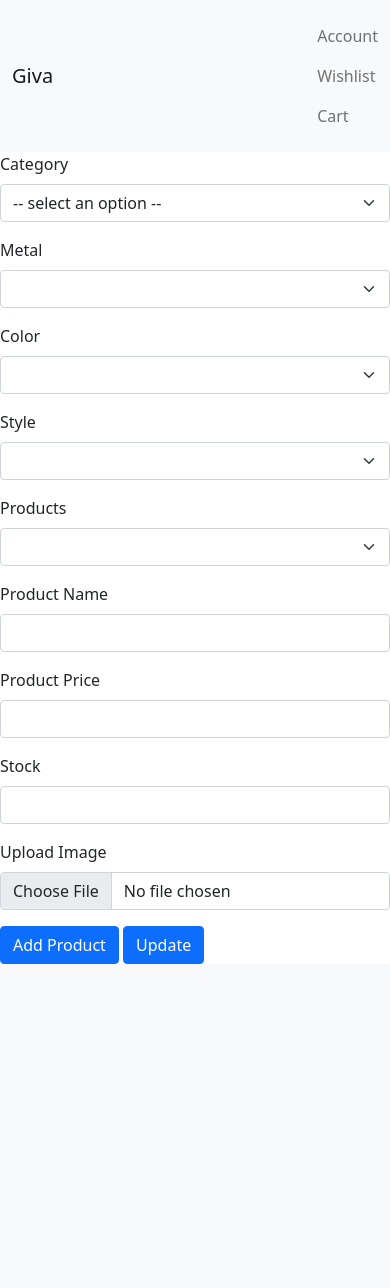
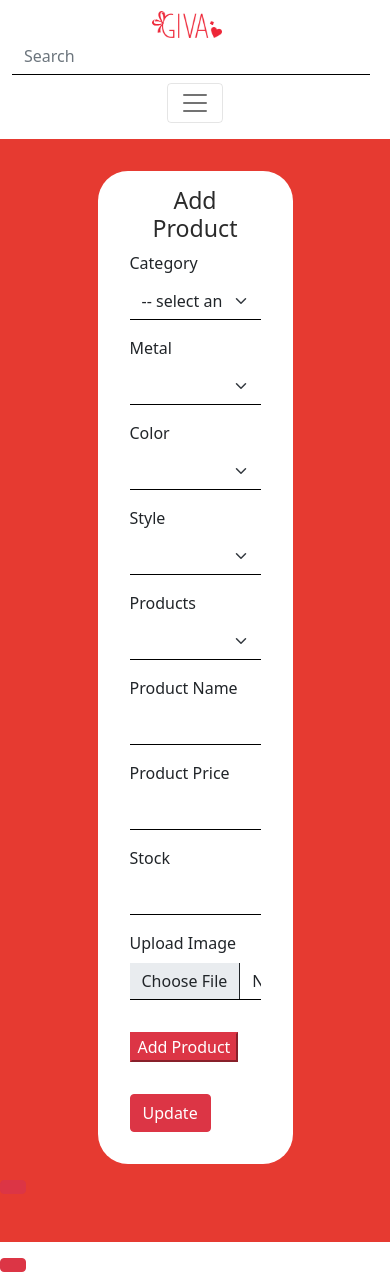
Before and after one commit to takshrana/E-commerce, a Flask app: page /add/product in a window 390 px wide. Before the commit the page ends 964 px from the top, so only its background shows below. Run offline with Flask 3, Linux system fonts and the light colour scheme; lists and menus that the app fills with data are empty; some libraries are stand-ins or nearby versions.

Commit message:
Added css for input forms and index page product cards

```diff
--- a/app/routes/product/update.py
+++ b/app/routes/product/update.py
@@ -251,7 +251,7 @@
         else:
             if file and allowed_file(file.filename):
                 num = db.session.execute(db.select(Product).order_by(Product.id.desc())).scalar().id + 1
-                file.filename = f"product_{num}.{file.filename.rsplit('.', 1)[1].lower()}"
+                file.filename = f"product_{item.id}.{file.filename.rsplit('.', 1)[1].lower()}"
                 img_url = secure_filename(file.filename)
                 file.save(os.path.join('app/static/img/products', img_url))
                 item.img_url = img_url
--- a/app/static/css/styles.css
+++ b/app/static/css/styles.css
@@ -0,0 +1,135 @@
+.form-select, .form-control{
+   border: 0px!important;
+   outline:0px!important;
+   border-bottom: 0.5px solid black !important;
+   border-radius: 0px!important;
+}
+
+.form-label{
+   font-weight: 500;
+}
+
+.logo-img {
+    width: 100px;
+}
+
+.search-bar{
+    width: 800px;
+}
+
+.form-page-bg{
+   background-color: #e63a31;
+   padding: 2rem 0;
+}
+
+.form-div{
+   width: 50%;
+   margin: auto;
+   border-radius: 30px;
+   padding: 1rem 2rem;
+   background-color: white;
+}
+
+.form-title{
+   color: #2b2b2b;
+   text-align: center;
+}
+
+.form-btn{
+   margin: 1rem 0;
+}
+
+.list-group-item{
+   border: 0px;
+}
+
+.product-grid{
+   margin: 0px 5%;
+   padding: 0px;
+}
+
+.card-container{
+   padding: 0px;
+}
+
+.product-card{
+   margin: 2px;
+   border: 0px;
+   padding: 0px;
+   width: 450px !important;
+}
+
+.card-btn{
+   width: 100%;
+   color: white;
+   background-color: #e9718b;
+   border-radius: 10px;
+}
+
+.product-body{
+   padding: 10px 0px;
+}
+
+.product-title{
+   overflow: hidden;
+   text-overflow: ellipsis;
+   white-space: nowrap;
+   color: grey;
+   font-weight: 500;
+   font-size: 17px;
+   max-width: 100%;
+}
+
+.product-price{
+   font-size: 15px;
+   font-weight: 500;
+   margin-bottom: 8px;
+}
+
+.banner-container{
+   padding: 20px 0 0 0;
+}
+
+.banner-img{
+   width: 100%;
+}
+
+@media (max-width: 765px){
+   .logo-img {
+      width: 70px;
+  }
+}
+
+
+@media (min-width: 575.98px) and (max-width: 765px) {
+ .search-bar{
+    width: 350px;
+ }
+ .offcanvas-item{
+    border-bottom: 1px solid black;
+ }
+ }
+
+@media (min-width: 767.98px) and (max-width: 990.98px) {
+ .search-bar{
+    width: 500px;
+ }
+ .offcanvas-item{
+    border-bottom: 0.5px solid black;
+ }
+ .offcanvas-item:hover{
+ background-color: #f8f9fa;
+ }
+ }
+
+@media (min-width: 991.98px) and (max-width: 1199.98px) {
+ .search-bar{
+    width: 600px;
+ }
+ }
+
+@media (min-width: 1199.98px) and (max-width: 1399.98px) {
+    .search-bar{
+    width: 700px;
+ }
+  }
--- a/app/templates/base.html
+++ b/app/templates/base.html
@@ -5,15 +5,29 @@
     <meta name="viewport" content="width=device-width, initial-scale=1">
     <title>{% block title %}{% endblock %}</title>
     <link href="https://cdn.jsdelivr.net/npm/bootstrap@5.0.2/dist/css/bootstrap.min.css" rel="stylesheet"
-          integrity="sha384-EVSTQN3/azprG1Anm3QDgpJLIm9Nao0Yz1ztcQTwFspd3yD65VohhpuuCOmLASjC" crossorigin="anonymous">
+    integrity="sha384-EVSTQN3/azprG1Anm3QDgpJLIm9Nao0Yz1ztcQTwFspd3yD65VohhpuuCOmLASjC" crossorigin="anonymous">
     <link rel="stylesheet" href="{{ url_for('static', filename='css/styles.css') }}">
 </head>
 <body>
 
-<nav class="navbar navbar-expand-lg navbar-light bg-light">
-  <div class="container-fluid">
-    <a class="navbar-brand" href="{{ url_for('home.index') }}">Giva</a>
-    <div class="navbar ms-auto">
+<nav class="navbar navbar-expand-lg navbar-light">
+  <div class="container-fluid d-flex justify-content-around">
+
+      <div>
+          <a class="navbar-brand" href="{{ url_for('home.index') }}"><img class="logo-img" src="{{ url_for('static', filename='img/logo.png') }}" alt=""></a>
+      </div>
+    <div class="search-bar">
+        <form class="d-flex" role="search">
+        <input class="form-control me-2" type="search" placeholder="Search" aria-label="Search">
+<!--        <button class="btn btn-outline-success" type="submit">Search</button>-->
+      </form>
+    </div>
+
+    <div class="navbar">
+<button class="navbar-toggler" type="button" data-bs-toggle="offcanvas" data-bs-target="#offcanvasExample" aria-controls="offcanvasExample" aria-expanded="false" >
+      <span class="navbar-toggler-icon"></span>
+    </button>
+        <div class="collapse navbar-collapse" id="navbarSupportedContent">
       <ul class="navbar-nav">
         <li class="nav-item">
             {% if not current_user.is_authenticated %}
@@ -29,8 +43,39 @@
           <a class="nav-link" href="#">Cart</a>
         </li>
       </ul>
+        </div>
     </div>
   </div>
+<!--    <button class="btn btn-primary" type="button" data-bs-toggle="offcanvas" data-bs-target="#offcanvasExample" aria-controls="offcanvasExample">-->
+<!--  Button with data-bs-target-->
+<!--</button>-->
+
+<div class="offcanvas offcanvas-end" tabindex="-1" id="offcanvasExample" aria-labelledby="offcanvasExampleLabel">
+  <div class="offcanvas-header">
+    <h5 class="offcanvas-title" id="offcanvasExampleLabel">Menu</h5>
+    <button type="button" class="btn-close" data-bs-dismiss="offcanvas" aria-label="Close"></button>
+  </div>
+  <div class="offcanvas-body">
+    <div>
+
+      <ul class="navbar-nav">
+        <li class="nav-item offcanvas-item">
+            {% if not current_user.is_authenticated %}
+          <a class="nav-link" href="{{ url_for('auth.login') }}">Account</a>
+            {% else %}
+             <a class="nav-link" href="{{ url_for('auth.logout') }}">Logout</a>
+            {% endif %}
+        </li>
+        <li class="nav-item offcanvas-item">
+          <a class="nav-link" href="#">Wishlist</a>
+        </li>
+        <li class="nav-item offcanvas-item">
+          <a class="nav-link" href="#">Cart</a>
+        </li>
+      </ul>
+    </div>
+  </div>
+</div>
 </nav>
 
 {% block content %}
--- a/app/templates/product/add/add_product.html
+++ b/app/templates/product/add/add_product.html
@@ -2,6 +2,10 @@
 {% extends 'base.html' %}
 {% block content %}
 {% include 'flash.html' %}
+<div class="form-page-bg">
+
+    <div class="container-fluid form-div">
+        <h3 class="form-title">Add Product</h3>
         <form method="POST" action="{{ url_for('product.add_product', category_id=category_id,
         metal_id=metal_id, color_id=color_id, style_id=style_id)}}" enctype="multipart/form-data">
         {{ form.csrf_token }}
@@ -48,10 +52,13 @@
         {{ render_field(form.price) }}
         {{ render_field(form.stock) }}
         {{ render_field(form.img) }}
-    {{ render_field(form.submit) }}
+        {{ render_field(form.submit, class='btn-danger form-btn') }}
         <!--<a class="btn btn-primary btn-md ms-auto" href="{{ url_for('update.display_product', category_id=category_id, metal_id=metal_id, color_id=color_id, style_id=style_id)}}">Update</a>-->
-    <a class="btn btn-primary btn-md ms-auto" href="{{ url_for('update.display_all_product') }}">Update</a>
+        <a class="btn btn-danger btn-md ms-auto form-btn" href="{{ url_for('update.display_all_product') }}">Update</button>
     </form>
+    </div>
+</div>
+
 
 <script>
     function changeCategory(event) {
--- a/app/templates/product/edit/edit_product.html
+++ b/app/templates/product/edit/edit_product.html
@@ -1,6 +1,10 @@
 {% from "bootstrap5/form.html" import render_field %}
 {% extends 'base.html' %}
 {% block content %}
+<div class="form-page-bg">
+
+  <div class="container-fluid form-div">
+    <h3 class="form-title">Edit</h3>
 {% include 'flash.html' %}
 <form method="POST" action="{{ url_for(request.endpoint, item_id=item_id)}}" enctype="multipart/form-data">
     {{ form.csrf_token }}
@@ -45,7 +49,7 @@
     {{ render_field(form.price) }}
     {{ render_field(form.stock) }}
     {{ render_field(form.img) }}
-    {{ render_field(form.edit) }}
+    {{ render_field(form.edit , class="btn-danger") }}
 
 </form>
 {% endblock %}
```
Also changed, not shown: app/templates/index.html (+11 -8 lines), app/templates/product/add/add_template.html (+8 -2 lines), app/templates/product/edit/edit_template.html (+7 -1 lines), app/templates/product/update/display.html (+9 -4 lines), app/templates/product/update/display_product.html (+9 -4 lines), app/static/img/index-banner.png (added), app/static/img/logo.png (added), app/static/img/products/default.png (added), app/static/img/products/product_7.jpg (deleted), app/static/img/products/product_8.jpg (deleted). Lines whose indentation alone changed are shown as unchanged.
